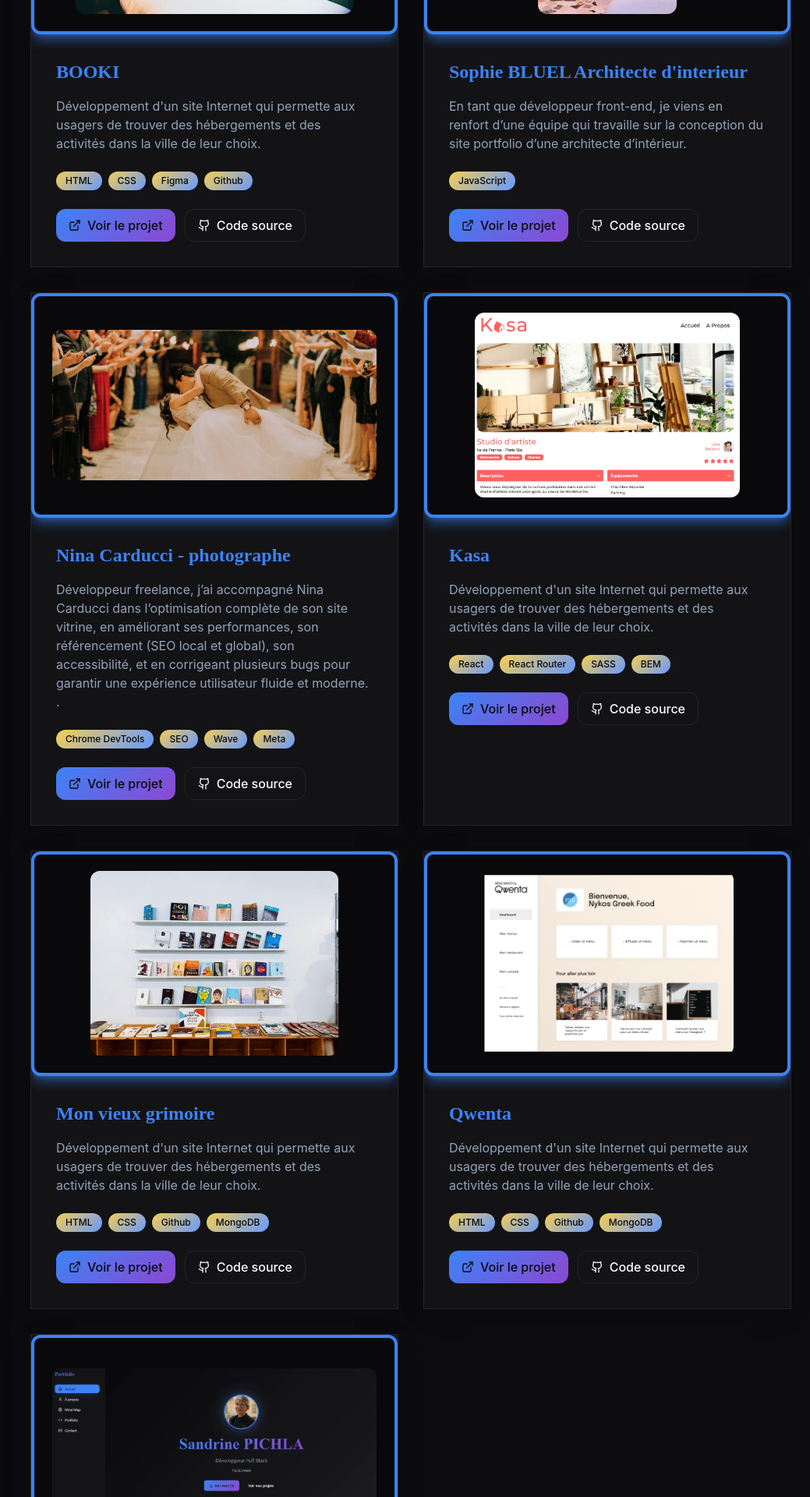
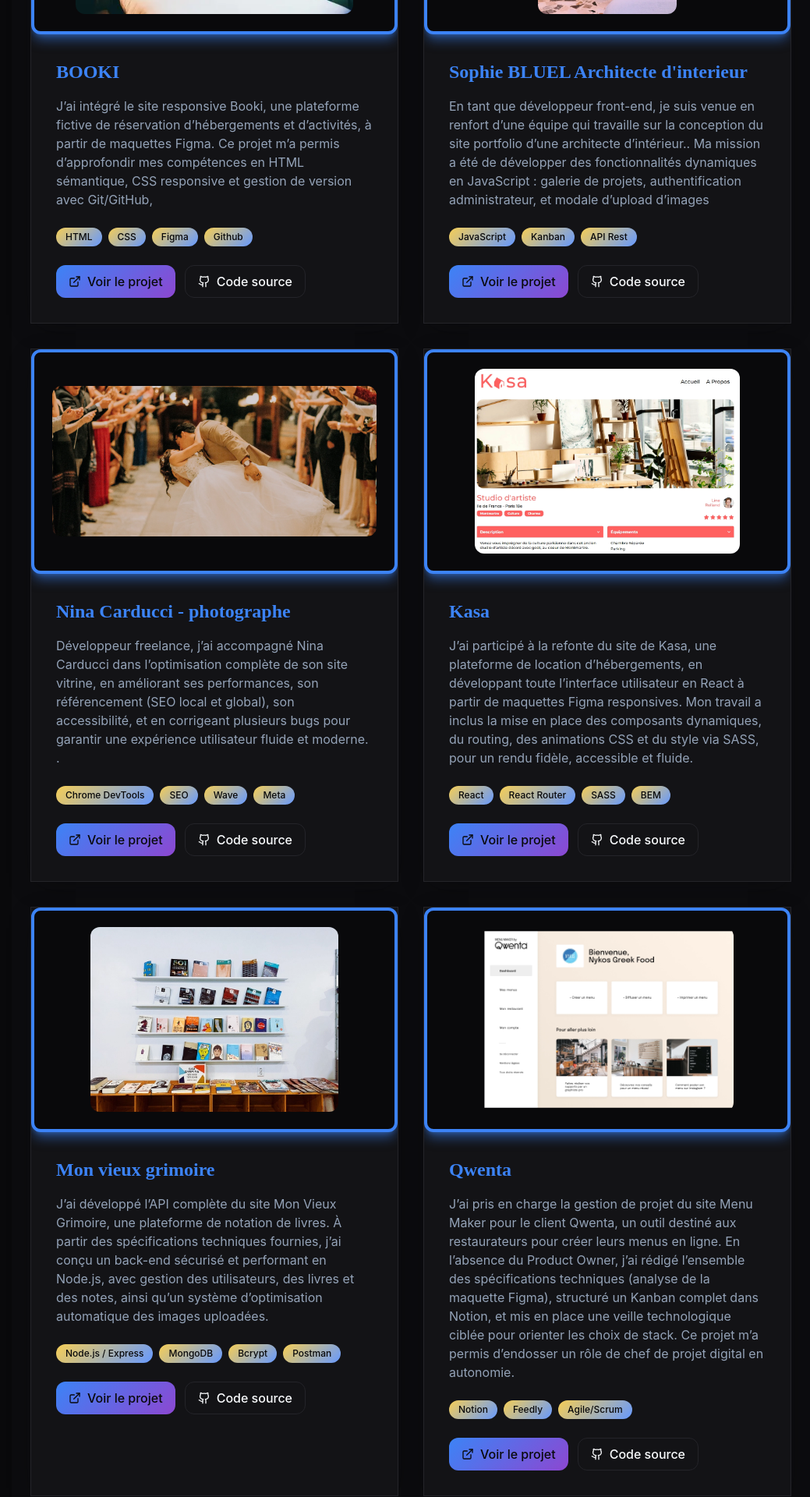
Before and after one commit to SandrinePichla/mon-portfolio, a React (Vite) app: page / in a window 1280 px wide. Shown: the part 2780-4700 px from the top of the page at 78% size, without its empty margins (241-1280 px from the left). Built offline with nearby package versions, Linux system fonts and the light colour scheme; the HTML template or start-up script is replaced by a standard one.

Commit message:
optimisation projets

```diff
--- a/src/components/PortfolioSection.tsx
+++ b/src/components/PortfolioSection.tsx
@@ -12,7 +12,7 @@
   const projects = [
     {
       title: "BOOKI",
-      description: "Développement d'un site Internet qui permette aux usagers de trouver des hébergements et des activités dans la ville de leur choix.",
+      description: "J’ai intégré le site responsive Booki, une plateforme fictive de réservation d’hébergements et d’activités, à partir de maquettes Figma. Ce projet m’a permis d’approfondir mes compétences en HTML sémantique, CSS responsive et gestion de version avec Git/GitHub, ",
       image: project1,
       technologies: ["HTML", "CSS", "Figma", "Github"],
       liveLink: "https://sandrinepichla.github.io/booki-starter-code/",
@@ -20,9 +20,9 @@
     },
     {
       title: "Sophie BLUEL Architecte d'interieur",
-      description: "En tant que développeur front-end, je viens en renfort d’une équipe qui travaille sur la conception du site portfolio d’une architecte d’intérieur.",
+      description: "En tant que développeur front-end, je suis venue en renfort d’une équipe qui travaille sur la conception du site portfolio d’une architecte d’intérieur.. Ma mission a été de développer des fonctionnalités dynamiques en JavaScript : galerie de projets, authentification administrateur, et modale d’upload d’images",
       image: project2,
-      technologies: ["JavaScript"],
+      technologies: ["JavaScript", "Kanban", "API Rest"],
       liveLink: "https://sandrinepichla.github.io/Portfolio-architecte-sophie-bluel-master/FrontEnd/",
       githubLink: "https://github.com/SandrinePichla/Portfolio-architecte-sophie-bluel-master "
     },
@@ -36,7 +36,7 @@
     },
     {
       title: "Kasa",
-      description: "Développement d'un site Internet qui permette aux usagers de trouver des hébergements et des activités dans la ville de leur choix.",
+      description: "J’ai participé à la refonte du site de Kasa, une plateforme de location d’hébergements, en développant toute l’interface utilisateur en React à partir de maquettes Figma responsives. Mon travail a inclus la mise en place des composants dynamiques, du routing, des animations CSS et du style via SASS, pour un rendu fidèle, accessible et fluide.",
       image: project4,
       technologies: ["React", "React Router", "SASS ", "BEM"],
       liveLink: "https://sandrinepichla.github.io/kasa/",
@@ -44,23 +44,23 @@
     },
     {
       title: "Mon vieux grimoire",
-      description: "Développement d'un site Internet qui permette aux usagers de trouver des hébergements et des activités dans la ville de leur choix.",
+      description: "J’ai développé l’API complète du site Mon Vieux Grimoire, une plateforme de notation de livres. À partir des spécifications techniques fournies, j’ai conçu un back-end sécurisé et performant en Node.js, avec gestion des utilisateurs, des livres et des notes, ainsi qu’un système d’optimisation automatique des images uploadées.",
       image: project5,
-      technologies: ["HTML", "CSS", "Github", "MongoDB"],
+      technologies: ["Node.js / Express ", "MongoDB", "Bcrypt", "Postman"],
       liveLink: "https://flourishing-kitsune-ca5c55.netlify.app/",
       githubLink: "https://github.com/SandrinePichla/mon_vieux_grimoire "
     },
     {
       title: "Qwenta",
-      description: "Développement d'un site Internet qui permette aux usagers de trouver des hébergements et des activités dans la ville de leur choix.",
+      description: "J’ai pris en charge la gestion de projet du site Menu Maker pour le client Qwenta, un outil destiné aux restaurateurs pour créer leurs menus en ligne. En l’absence du Product Owner, j’ai rédigé l’ensemble des spécifications techniques (analyse de la maquette Figma), structuré un Kanban complet dans Notion, et mis en place une veille technologique ciblée pour orienter les choix de stack. Ce projet m’a permis d’endosser un rôle de chef de projet digital en autonomie.",
       image: project6,
-      technologies: ["HTML", "CSS", "Github", "MongoDB"],
+      technologies: ["Notion", "Feedly", "Agile/Scrum"],
     },
     {
       title: "Mon Portfolio",
-      description: "Développement d'un site Internet qui permette aux usagers de trouver des hébergements et des activités dans la ville de leur choix.",
+      description: "J’ai conçu et développé mon portfolio professionnel en ligne, un site web full stack léger destiné à présenter mon profil de développeuse, mes compétences et mes projets. Ce projet m’a permis de travailler la mise en page et le styling côté front-end, tout en intégrant une partie back-end simple pour gérer le formulaire de contact. J’ai ainsi pu valoriser mon autonomie, ma capacité à relier un front statique à un service backend, et à livrer un produit responsive et accessible.",
       image: project7,
-      technologies: ["HTML", "CSS", "Github", "MongoDB"],
+      technologies: ["React", "Vite", "CSS", "Node.js/Express", "Netlify", "Railway"],
       liveLink: "https://sandrinepichla.github.io/mon-portfolio/",
       githubLink: "https://github.com/SandrinePichla/mon-portfolio "
     },
```
